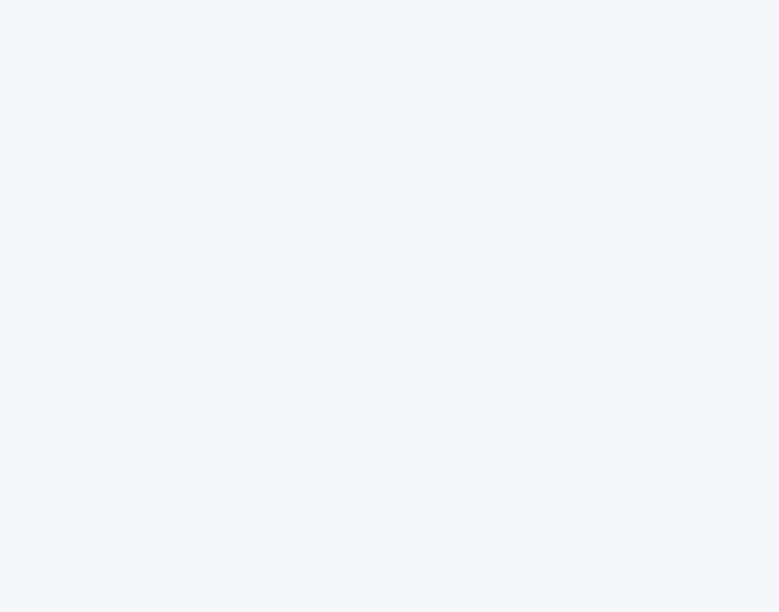
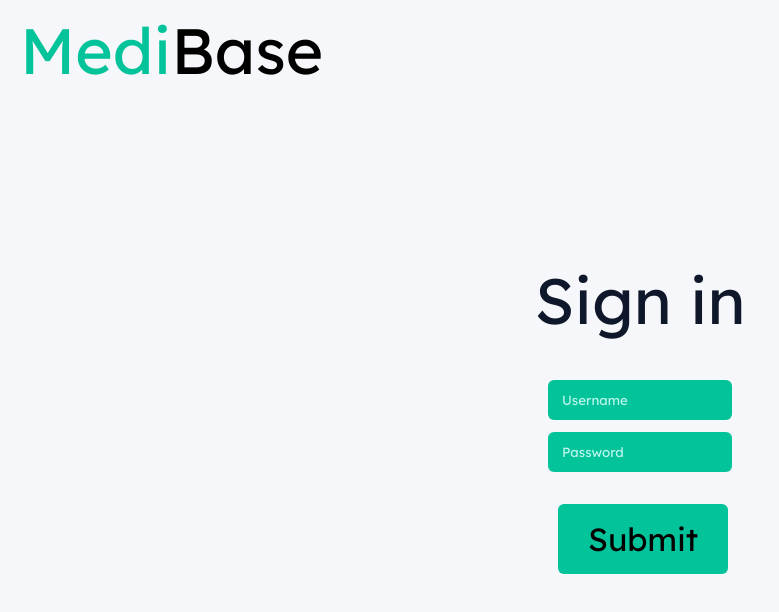
Before and after one commit to ForteV/cs321-team9, a React (Vite) app in the folder Components/ui/: page /login in a window 1280 px wide. Before the commit this address had no page. Shown: the top 612 px of the page, without its empty margins (0-779 px from the left). Built offline with nearby package versions, Linux system fonts and the light colour scheme.

Commit message:
Log In Page implementation

```diff
--- a/Components/ui/src/App.jsx
+++ b/Components/ui/src/App.jsx
@@ -1,16 +1,16 @@
 //Website logic, as in what should be shown
 
 import React from 'react';
-import { BrowserRouter, Routes, Route } from 'react-router-dom';
+import { BrowserRouter, Routes, Route, Navigate } from 'react-router-dom';
 import AppShell from './components/AppShell/AppShell.jsx';
 import Home from './components/Pages/Home.jsx';
 import Allergies from './components/Pages/Allergies.jsx';
 import AddRecords from './components/Pages/AddRecords.jsx';
+import Login from "./components/Pages/Login.jsx";
 
 //TO BE IMPLEMENTED
 //import Bloodwork from './pages/Bloodwork.jsx';
 //import Medications from './pages/Medications.jsx';
-//import Other from './pages/Other.jsx';
 
 const NotFound = () => <div style={{ padding: 24 }}>Not found</div>;
 
@@ -18,15 +18,17 @@ export default function App() {
   return (
     <BrowserRouter>
       <Routes>
+        {/* public/login */}
+        <Route path="/" element={<Navigate to="/login" replace />} />
+
+        <Route path="/login" element={<Login />} />
+
         {/* AppShell = persistent layout */}
-        <Route path="/" element={<AppShell />}>
+        <Route path="/app" element={<AppShell />}>
           <Route index element={<Home />} />
-          {<Route path="allergies" element={<Allergies />} />}
-          {<Route path="addRecords" element={<AddRecords />} />
-          /*<Route path="bloodwork" element={<Bloodwork />} />
-          <Route path="medications" element={<Medications />} />
-          <Route path="other" element={<Other />} />
-          <Route path="*" element={<NotFound />} />*/}
+          <Route path="allergies" element={<Allergies />} />
+          <Route path="addRecords" element={<AddRecords />} />
+          <Route path="*" element={<NotFound />} />
         </Route>
       </Routes>
     </BrowserRouter>
--- a/Components/ui/src/components/AppShell/AppShell.jsx
+++ b/Components/ui/src/components/AppShell/AppShell.jsx
@@ -16,6 +16,11 @@ export default function AppShell() {
 
         </h1>
         <input className={s.search} placeholder="Search records…" />
+        <button className = {s.logOut}>
+          <Link to="/login" style={{ textDecoration: "none", color: "inherit" }}>
+            Log Out
+          </Link>
+        </button>
         <div className={s.topLine}></div>
       </header>
 
--- a/Components/ui/src/components/AppShell/AppShell.module.css
+++ b/Components/ui/src/components/AppShell/AppShell.module.css
@@ -204,3 +204,21 @@
 .pagebar .topLine {
   display: none;
 }
+
+.logOut {
+  display: inline-flex;
+  font-family: "Lexend", sans-serif;
+  font-size: 24px;
+  margin-left: auto;
+  background-color:#02C39A;
+  border-style: none;
+  padding: 15px 30px;
+  border-radius: 6px;
+  cursor: pointer;
+  transition: background-color 100ms ease, color 100ms ease;
+}
+
+.logOut:hover{
+  background-color: #005744;
+  color: white;
+}
--- a/Components/ui/src/components/Pages/Home.jsx
+++ b/Components/ui/src/components/Pages/Home.jsx
@@ -25,8 +25,6 @@ export default function Home() {
         <Card className={s.taller} title="Insurance Records" items={["Providers","Records"]}/>
         <Card className={s.taller} title="Your Info" items={["Profile","Edit Info"]}/>
       </section>
-
-
     </>
   );
 }
--- /dev/null
+++ b/Components/ui/src/components/Pages/Login.css
@@ -0,0 +1,59 @@
+/* Imported Fonts */
+@import url("https://fonts.googleapis.com/css2?family=Lexend:wght@100..900&display=swap");
+
+.logInPage h1 {
+    font-family: "Lexend" "sans-serif";
+    color:#02C39A;
+    font-size: 64px;
+    font-weight: 400;
+    font-family: "Lexend", sans-serif;
+    padding: 0px 10px;
+    margin: 10px 10px;
+}
+
+.logInPage h2 {
+    text-align: center;
+    font-size: 64px;
+    padding: 150px 0px 20px 0px;
+}
+
+.logInPage form {
+    justify-content: center;
+    align-items: center;
+}
+
+.logInPage input {
+    width: 100%;
+    max-width: 420px;
+    padding: 12px 14px;
+    background: #02C39A;
+    color:rgba(224, 255, 251, 0.842);
+    border-style: none;
+    border-radius: 6px;
+    font-family: "Lexend", sans-serif;
+}
+
+.logInPage input::placeholder {
+    color:rgba(224, 255, 251, 0.842);
+    font-family: "Lexend", sans-serif;
+}
+
+.logInPage .button.primary {
+    background: #02C39A;
+    font-family: "Lexend", sans-serif;
+    font-size: 32px;
+    border-radius: 6px;
+    border: none;
+    cursor: pointer;
+    text-decoration: none;
+    padding: 15px 30px 15px;
+    margin-top: 20px;
+    margin-left: 10px;
+    color: black;
+    transition: background-color 100ms ease, color 100ms ease;
+}
+
+.logInPage .button:hover {
+    background-color: #005744;
+    color: white;
+}
--- /dev/null
+++ b/Components/ui/src/components/Pages/Login.jsx
@@ -0,0 +1,33 @@
+import React from "react";
+import { useNavigate } from "react-router-dom";
+import "./Login.css";
+
+export default function Login() {
+  const navigate = useNavigate();
+
+  function handleSubmit(e) {
+    e.preventDefault();
+    // perform real auth here; for now just mark authenticated
+    sessionStorage.setItem("authenticated", "1");
+    navigate("/app", { replace: true });
+  }
+
+  return (
+    <div className="logInPage">
+      <header>
+        <title>Medibase - LogIn</title>
+        <h1>
+            Medi<font color="#0000">Base</font>
+        </h1>
+      </header>
+      <h2>Sign in</h2>
+      <form onSubmit={handleSubmit} style={{ display: "grid", gap: 12}}>
+        <input name="username" placeholder="Username" type="text" required />
+        <input name="password" placeholder="Password" type="password" required />
+        <div>
+          <button type="submit" className="button primary">Submit</button>
+        </div>
+      </form>
+    </div>
+  );
+}
```
